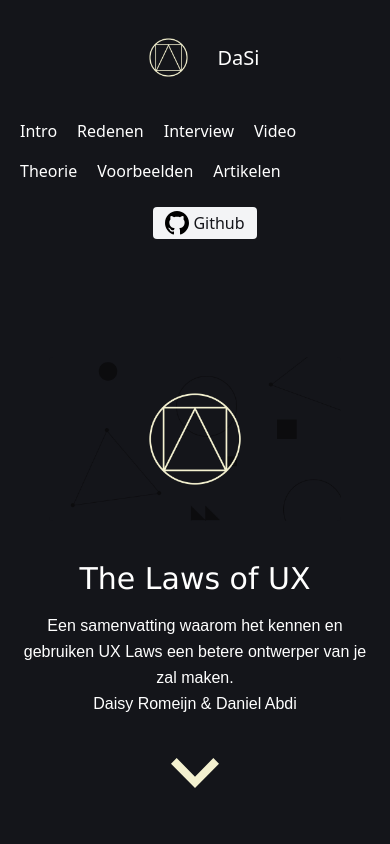
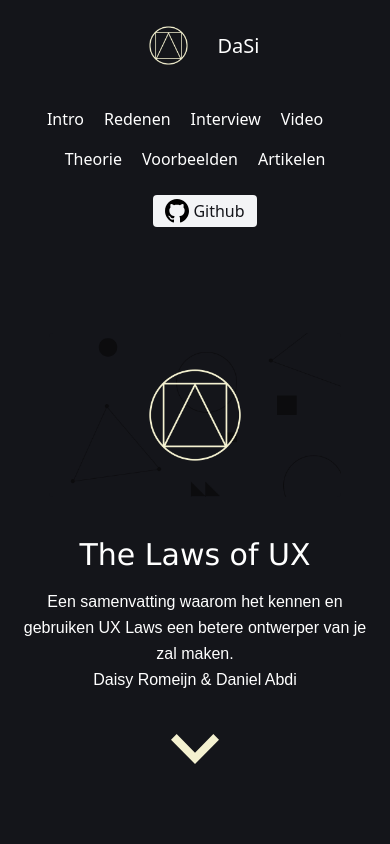
Before and after one commit to D-Abdi/UX-Laws, a Vue app: page / in a window 390 px wide. Shown: the top 844 px of the page. Built offline with nearby package versions, Linux system fonts and the light colour scheme.

Commit message:
Changed the header to be more responsive on smaller screens

```diff
--- a/src/components/Footer.vue
+++ b/src/components/Footer.vue
@@ -85,7 +85,7 @@
           ></path>
         </svg>
       </span>
-      <span class="text-white ml-3">x</span>
+      <span class="text-white ml-3">+</span>
       <span>
         <svg
           height="24"
--- a/src/components/Navigation.vue
+++ b/src/components/Navigation.vue
@@ -1,17 +1,30 @@
 <template>
-  <header class="text-gray-600 body-font sticky top-0 bg-color z-50">
+  <header class="text-gray-400 bg-gray-900 body-font sticky top-0 bg-color z-50">
     <div
       class="
         container
         mx-auto
         flex flex-wrap
-        p-5
+        px-5
+        py-2
         flex-col
         md:flex-row
         items-center
       "
     >
-      <nav class="flex lg:w-2/5 flex-wrap items-center text-base md:ml-auto">
+      <a
+        class="flex title-font font-medium items-center text-white mb-4 md:mb-0"
+        v-scroll-to="'#Hero'"
+      >
+        <img
+          src="../assets/images/logopng.png"
+          alt="UX Laws"
+          width="75"
+          height="75"
+        />
+        <span class="ml-3 text-xl">DaSi</span>
+      </a>
+      <nav class="md:ml-auto md:mr-auto flex flex-wrap items-center text-base justify-center">
         <a
           class="intro Hero mr-5 hover:text-gray-900 nav-link cursor-pointer"
           v-scroll-to="'#Intro'"
@@ -48,31 +61,7 @@
           ><span class="articles Articles">Artikelen</span>
         </a>
       </nav>
-      <a
-        class="
-          flex
-          order-first
-          lg:order-none lg:w-1/5
-          title-font
-          font-medium
-          items-center
-          text-gray-900
-          lg:items-center lg:justify-center
-          mb-4
-          md:mb-0
-          cursor-pointer
-        "
-        v-scroll-to="'#Hero'"
-      >
-        <img
-          src="../assets/images/logopng.png"
-          alt="UX Laws"
-          width="75"
-          height="75"
-        />
-        <span class="ml-3 text-xl">DaSi</span>
-      </a>
-      <div class="lg:w-2/5 inline-flex lg:justify-end ml-5 lg:ml-0">
+      <div class="inline-flex lg:justify-end ml-5 lg:ml-0">
         <a
           style="color: #14151a !important"
           href="https://github.com/D-Abdi/UX-Laws"
```
